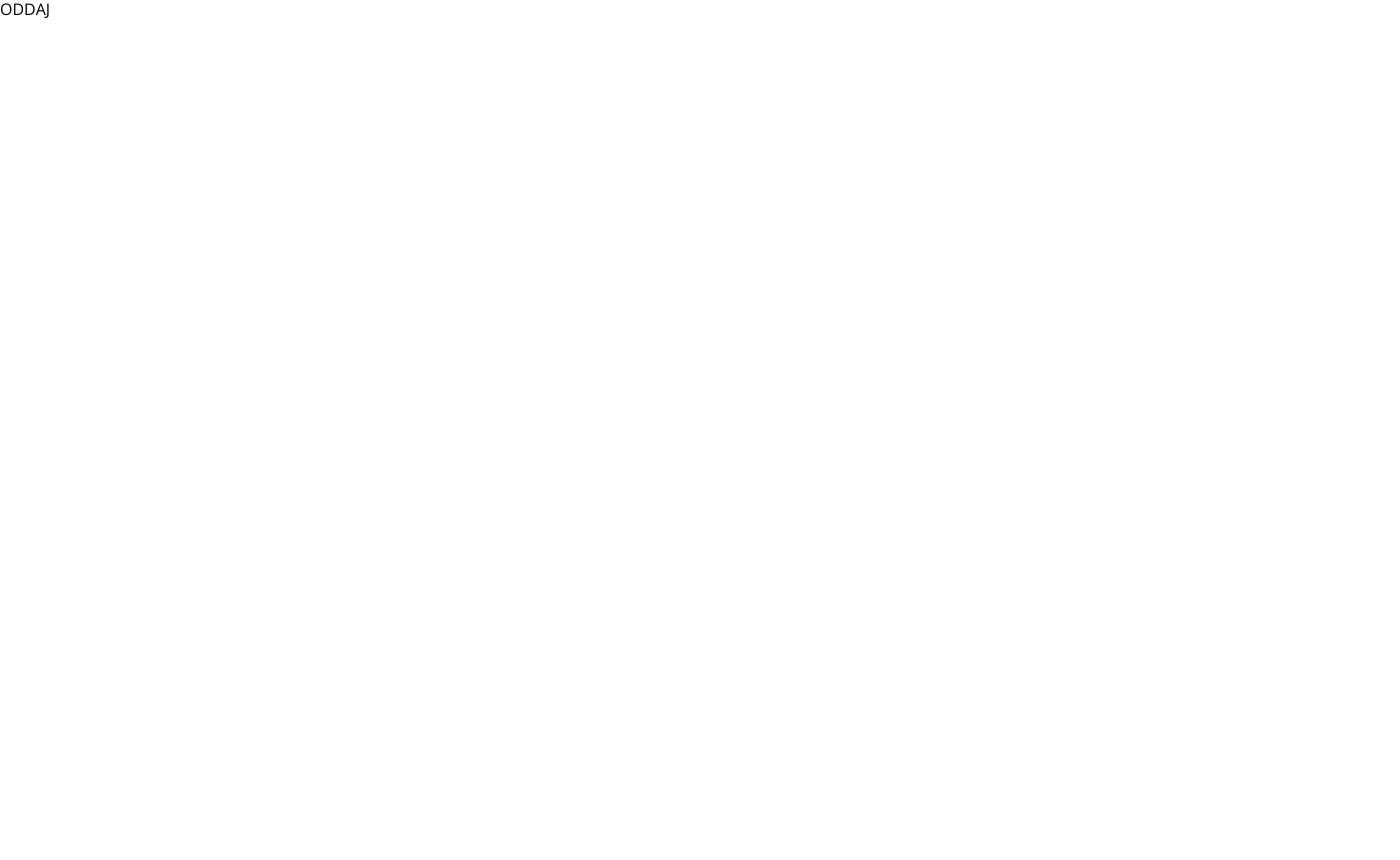
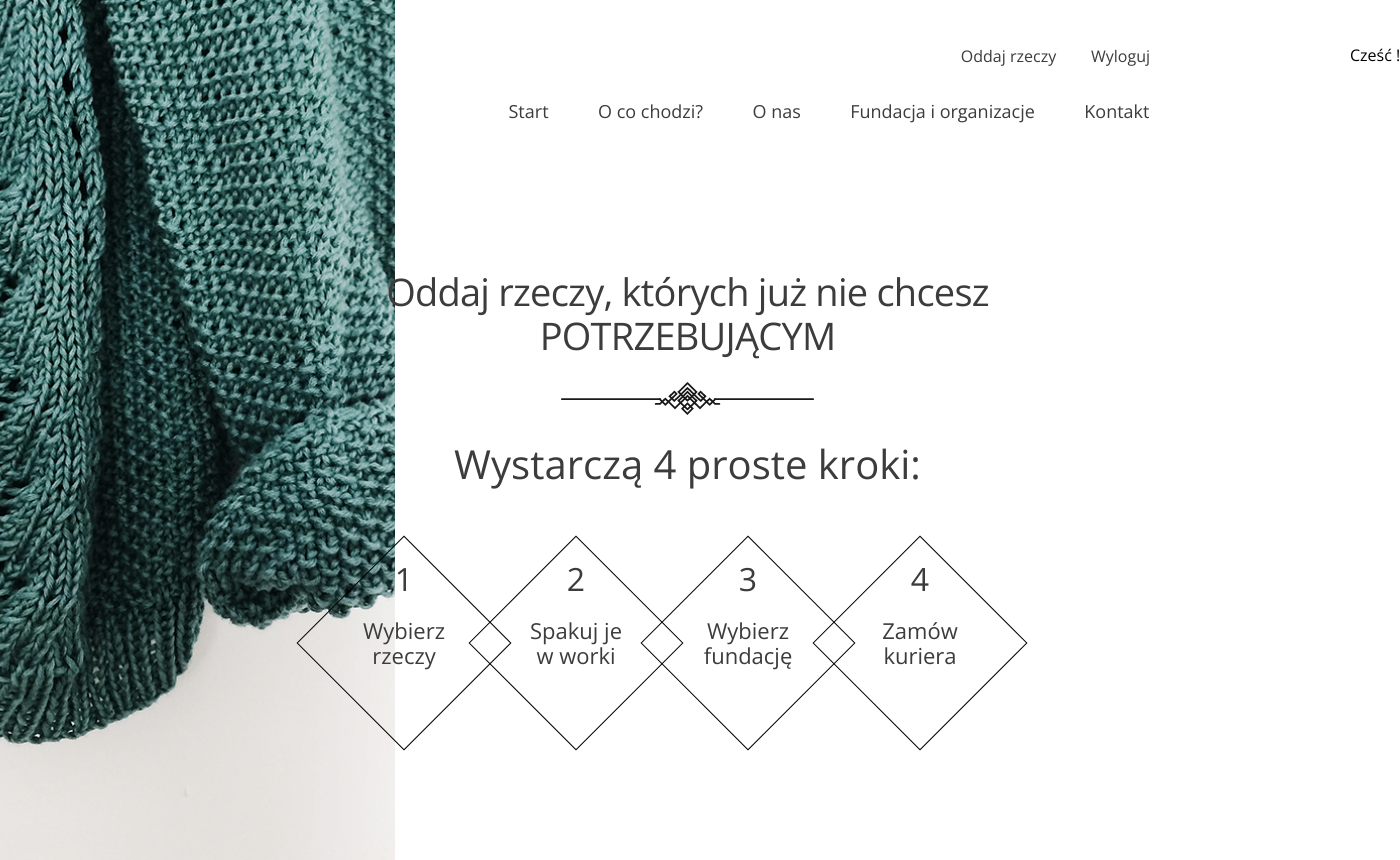
Before and after one commit to KenooG/Oddam_Rzeczy, a React (Vite) app: page /give in a window 1280 px wide. Shown: the whole page, 1400 px wide, since content can reach past the window. Before the commit the page ends 800 px from the top, so only its background shows below. Built offline with nearby package versions, Linux system fonts and the light colour scheme.

Commit message:
Give main

```diff
--- a/src/App.jsx
+++ b/src/App.jsx
@@ -5,7 +5,7 @@ import Login from "./components/Login.jsx";
 import Register from "./components/Register.jsx";
 import HomeLogged from "./components/HomeLogged.jsx";
 
-import Give from "./components/GIve.jsx";
+import Give from "./components/Give.jsx";
 import LoggedOut from "./components/LoggedOut.jsx";
 
 function App() {
--- a/src/components/GIve.jsx
+++ /dev/null
@@ -1,27 +0,0 @@
-
-
-
-
-
-const Give = () => {
-
-
-    return(
-        <>
-
-
-        ODDAJ
-
-
-        </>
-
-
-
-
-
-    )
-
-
-
-}
-export default Give
--- /dev/null
+++ b/src/components/Give.jsx
@@ -0,0 +1,71 @@
+import MenuLoggedGive from "./MenuLoggedGive.jsx";
+
+
+const Give = () => {
+
+    const User = localStorage.getItem('email');
+    return(
+        <>
+            <div className="givemain">
+                <div className="givemainbox">
+                    <p className="Welcome">Cześć {User}!</p>
+                    <div className="left"></div>
+                    <div className="right">
+                        <div className="topright">
+                            <MenuLoggedGive/>
+
+                        </div>
+                        <div className="bottomright">
+                            <p className="title">Oddaj rzeczy, których już nie chcesz <br/> POTRZEBUJĄCYM</p>
+                            <div className="dec"></div>
+                            <p className="des">Wystarczą 4 proste kroki:</p>
+                            <div className="squares">
+
+                                <div className="square-container">
+                                    <div className="square">
+                                        <p className="num">1</p>
+                                        <p className="numdes">Wybierz <br/> rzeczy </p>
+                                    </div>
+                                </div>
+                                <div className="square-container">
+                                    <div className="square">
+                                        <p className="num">2</p>
+                                        <p className="numdes">Spakuj je<br/> w worki </p>
+                                    </div>
+                                </div>
+                                <div className="square-container">
+                                    <div className="square">
+                                        <p className="num">3</p>
+                                        <p className="numdes">Wybierz <br/> fundację </p>
+                                    </div>
+                                </div>
+                                <div className="square-container">
+                                    <div className="square">
+                                        <p className="num">4</p>
+                                        <p className="numdes">Zamów <br/> kuriera</p>
+                                    </div>
+                                </div>
+                            </div>
+
+                        </div>
+
+
+                    </div>
+                </div>
+            </div>
+
+
+
+
+        </>
+
+
+
+
+
+    )
+
+
+
+}
+export default Give
--- /dev/null
+++ b/src/components/MenuLoggedGive.jsx
@@ -0,0 +1,58 @@
+import {Link} from "react-scroll";
+
+const MenuLoggedGive = () => {
+
+
+    return (
+        <>
+            <div className="menubox">
+                <div className="up2">
+                    <div className="upleft">
+                        <a href="/give">
+                            <div className="upbtn2"><p className="btntxt">Oddaj rzeczy</p></div>
+                        </a>
+                        <a href="/loggedout">
+                            <div className="upbtn2"><p className="btntxt">Wyloguj</p></div>
+                        </a>
+                    </div>
+
+                </div>
+                <div className="down">
+                    <a href="/logged">
+                        <div className="downbtn">
+                            <p className="btntxt">Start</p>
+                        </div>
+                    </a>
+                    <a href="">
+                        <div className="downbtn">
+                            <p className="btntxt">O co chodzi?</p>
+                        </div>
+                    </a>
+                    <a href="">
+                        <div className="downbtn">
+                            <p className="btntxt">O nas</p>
+                        </div>
+                    </a>
+                    <a href="">
+                        <div className="downbtn">
+                            <p className="btntxt">Fundacja i organizacje</p>
+                        </div>
+                    </a>
+                    <a href="">
+                        <div className="downbtn">
+                            <p className="btntxt">Kontakt</p>
+                        </div>
+                    </a>
+                </div>
+            </div>
+
+
+        </>
+
+
+    )
+
+
+}
+
+export default MenuLoggedGive
--- a/src/scss/Main.scss
+++ b/src/scss/Main.scss
@@ -1430,3 +1430,212 @@ width: 700px;
 
 
 }
+
+
+.givemain{
+  width: 100vw;
+  display: flex;
+  flex-direction: column;
+  align-items: center;
+
+.givemainbox{
+width: 100%;
+  height: 860px;
+  display: flex;
+
+
+  .left{
+
+    width: 1015px;
+    height: 100%;
+    background-image: url("../assets/Header-Form-Background.png");
+    background-position: center;
+    background-repeat: no-repeat;
+    background-size: cover;
+
+
+  }
+
+  .right{
+    width: 885px;
+    height: 100%;
+
+    display: flex;
+    flex-direction: column;
+    align-items: center;
+
+
+    .topright{
+      width: 700px;
+      margin-top: 37px;
+
+
+    }
+
+
+
+    .up2 {
+
+      width: 683px;
+      height: 36px;
+
+      display: flex;
+      justify-content: flex-end;
+      align-items: center;
+
+
+      .upleft {
+        width: 158px;
+        height: 36px;
+        display: flex;
+        margin-right: 60px;
+
+
+        .upbtn2 {
+
+          width: 100px;
+          padding-left: 5px;
+          padding-right: 5px;
+          height: 36px;
+          display: flex;
+          justify-content: center;
+          align-items: center;
+          border: 0.75px solid transparent;
+          color: #3C3C3C;
+
+
+          &:hover {
+            border-color: #FAD648;
+            color: black;
+
+
+          }
+        }
+      }
+    }
+
+
+  }
+
+  .bottomright{
+width: 650px;
+    height:500px;
+    display: flex;
+    flex-direction: column;
+    align-items: center;
+    margin-right: 300px;
+    margin-top: 100px;
+.title{
+  width: 650px;
+font-size: 38px;
+  font-family: "Open Sans", sans-serif;
+  color:#3C3C3C ;
+  text-align: center;
+  letter-spacing: -0.76px;
+  margin-bottom: 25px;
+
+
+}
+
+    .dec{
+
+      width: 253px;
+      height: 33px;
+      background-image: url("../assets/Decoration.png");
+      background-position: center;
+      background-repeat: no-repeat;
+      background-size: cover;
+
+
+    }
+
+    .des{
+      color:#3C3C3C;
+      font-family: 'Open Sans', sans-serif;
+      font-size: 40px;
+      margin-top: 26px;
+
+
+
+    }
+
+
+
+
+.squares{
+
+width: 600px;
+  display: flex;
+  margin-top: 40px;
+  margin-right: 120px;
+
+
+  .square-container {
+    margin-right: 20px; /* Adjust this value as desired */
+  }
+
+
+.square{
+
+border: 1px solid black;
+  width: 150px;
+  height: 150px;
+  display: flex;
+  flex-direction: column;
+  justify-content: center;
+  align-items: center;
+  transform: rotate(45deg);
+  position: relative;
+  text-align: center;
+
+
+
+
+  .num, .numdes{
+
+
+    position: absolute;
+
+    transform: translate(-50%, -50%) rotate(-45deg) ;
+    white-space: nowrap;
+    margin: 0;
+
+
+
+  }
+
+  .num{
+    top: 20%;
+    left: 20%;
+    color: #3C3C3C;
+    font-size: 32px;
+
+
+  }
+
+.numdes{
+
+  top: 50%;
+  left: 50%;
+  color: #3C3C3C;
+  font-size: 22px;
+  font-family: 'Open Sans', sans-serif;
+
+}
+
+}
+
+
+}
+
+  }
+
+
+
+
+}
+
+
+
+
+}
```
Also changed, not shown: src/assets/Background-Form.png (added), src/assets/Header-Form-Background.png (added).
